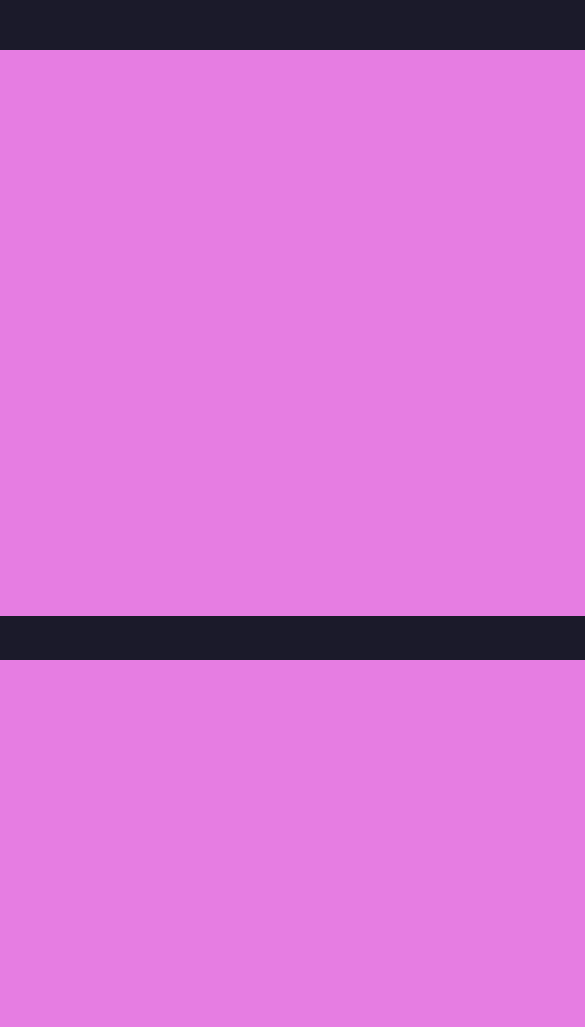
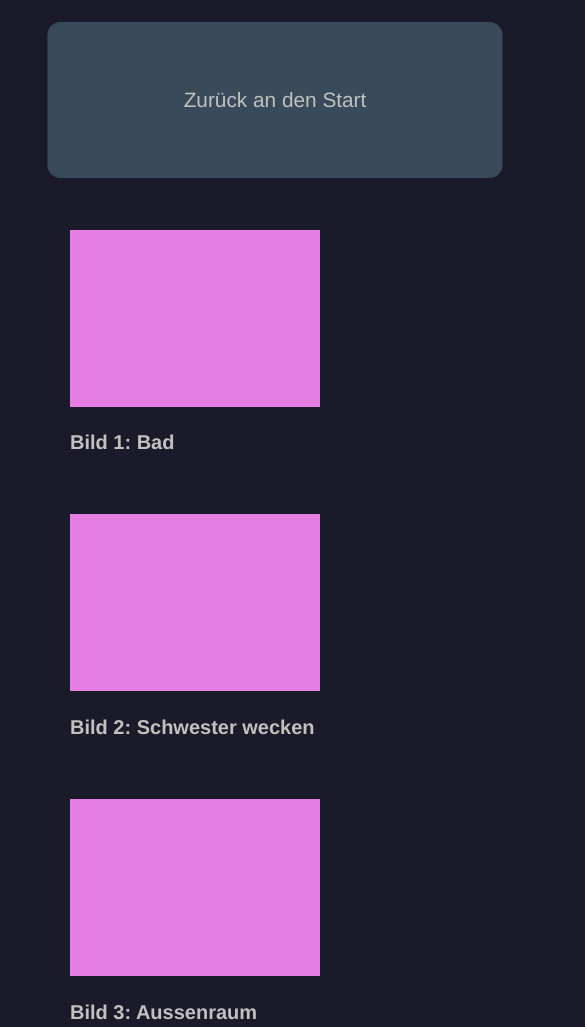
Before and after one commit to dlagge/R-tsel, a plain HTML site: page bilder.html in a window 390 px wide. Shown: the top 1027 px of the page, 585 px wide, since content can reach past the window. Drawn offline with Linux system fonts and the light colour scheme.

Commit message:
Zurück Knöpfe und Titel vergrössert

```diff
--- a/bilder.html
+++ b/bilder.html
@@ -15,16 +15,66 @@
 	.bild {
 		margin-top: 40px;
 	}
+
+	h3 {
+		font-family: Helvetica;
+		color: #c1c1bf;
+		font-size: 20px;
+	}
+
+	.zur {
+		background: #394a5a;
+		padding: 25px;
+		margin: 30px;
+		font-family: Helvetica;
+		color: #c1c1bf;
+		font-size: 16px;
+		border-style: none;
+		border-radius: 10px;
+		width: 350px;
+		height: 120px;
+	}
+
+	@media only screen
+	and (max-width:1125px) {
+		.zur {
+			margin-left: 30px;
+		}
+
+		img {
+			max-width: 100%;
+			height: auto;
+		}
+
+		body {
+			margin-right: 70px;
+			margin-left: 70px;
+		}
+	}
+
+	@media only screen
+	and (max-device-width:1125px) {
+		.zur {
+			transform: scale(1.3);
+		}
+	}
+
 </style>
 
 </head>
 
 
 <body>
+<center><button class="zur" OnClick="location.href='index.html'">Zur&uuml;ck an den Start</button></center>
 <img class="bild" src="Vorbild.jpg">
+<h3>Bild 1: Bad<h3>
 <img class="bild" src="Vorbild.jpg">
+<h3>Bild 2: Schwester wecken<h3>
 <img class="bild" src="Vorbild.jpg">
+<h3>Bild 3: Aussenraum<h3>
 <img class="bild" src="Vorbild.jpg">
+<h3>Bild 4: Dieb<h3>
 <img class="bild" src="Vorbild.jpg">
+<h3>Bild 5: Polizei<h3>
 </body>
 <html>
```
Also changed, not shown: index.html (+28 -6 lines).
